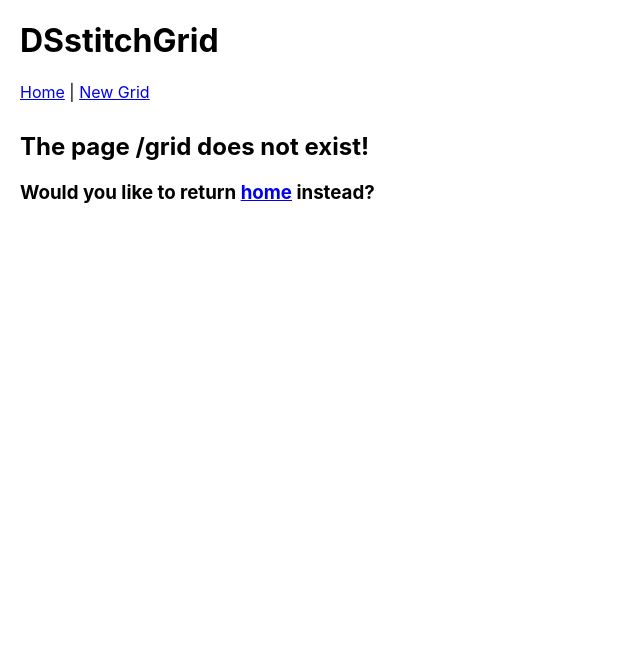
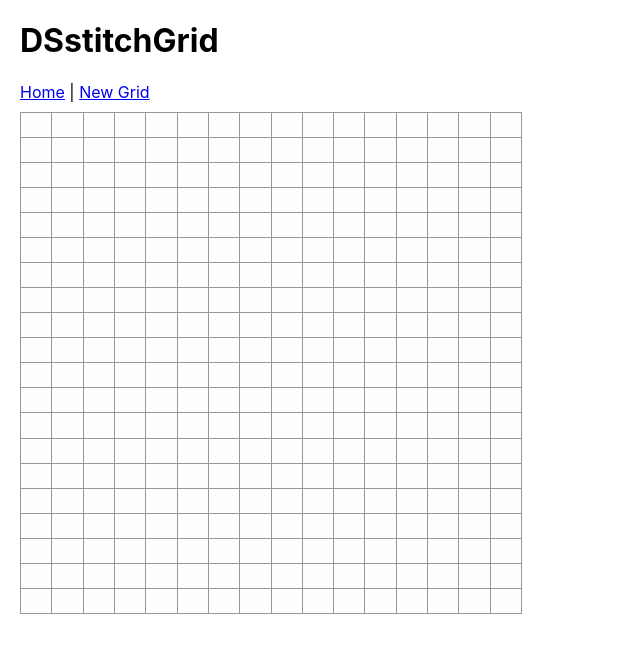
Before and after one commit to TracyRe/stitchgrid-poc, a React (Create React App) app: page /grid in a window 1280 px wide. Shown: the top 652 px of the page, without its empty margins (0-640 px from the left). Built offline with nearby package versions, Linux system fonts and the light colour scheme.

Commit message:
Experiment with grid

```diff
--- a/src/components/App.jsx
+++ b/src/components/App.jsx
@@ -4,6 +4,7 @@ import { v4 } from 'uuid';
 import Error404 from './Error404';
 import Header from './Header';
 import NewGrid from './NewGrid';
+import Grid from './Grid';
 import ThumbnailList from './ThumbnailList';
 import './../index.css';
 
@@ -43,6 +44,8 @@ render() {
             gridList = {this.state.gridList}/>}/>
           <Route path='/newgrid' render={() => <NewGrid
             AddNewGrid = {this.handleAddNewGridToList}/>}/>
+          <Route path='/grid' render={() => <Grid
+            AddNewGrid = {this.handleAddNewGridToList}/>}/>
           <Route component={Error404}/>
         </Switch>
       </Router>
--- a/src/components/Grid.jsx
+++ b/src/components/Grid.jsx
@@ -4,14 +4,11 @@ import PropTypes from 'prop-types';
 
 function Grid(props)  {
   let grid   = {};
-
-  // function newGrid() {
-  //   props.AddNewGrid();
-  // }
+  console.log(props);
 
     function renderBlock() {
-      const st = 16
-      const r = 20
+      let st = 16
+      let r = 20
       let gridarr = [];
 
       for (let j = 0; j < r; j ++) {
@@ -29,8 +26,12 @@ function Grid(props)  {
       gridTemplateRows: 'repeat(20, 1fr)',
       gridGap: '1px 1px',
       alignItems: 'stretch',
-      height: '400px',
-      width: '400px',
+      height: '80vw',
+      width: '80vw',
+      minWidth: '300px',
+      minHeight: '300px',
+      maxWidth: '500px',
+      maxHeight: '500px',
       background: '#999',
       border: '1px solid #999',
     };
--- a/src/components/NewGrid.jsx
+++ b/src/components/NewGrid.jsx
@@ -19,36 +19,21 @@ function NewGrid(props)  {
       for (let j = 0; j < r; j ++) {
         masterArr.push([]);
         for (let i = 0; i < st; i ++) {
-          masterArr[j].push('false');
+          masterArr[j].push(<Block key = {[j,i]} fill = 'false'/>);
         }
       }
       props.AddNewGrid(masterArr);
+      // props.history.push('/');
+      console.log(masterArr);
     }
-
-    // props.history.push('/');
-
-    const gridStyle = {
-      display: 'grid',
-      gridTemplateColumns: 'repeat(16,1fr)',
-      gridTemplateRows: 'repeat(20, 1fr)',
-      gridGap: '1px 1px',
-      alignItems: 'stretch',
-      height: '400px',
-      width: '400px',
-      background: '#999',
-      border: '1px solid #999',
-    };
 
     return (
       <div>
         <form onSubmit = {renderBlock}>
-          Does this branch work?
           <input placeholder='rows' id='r'/>
           <input placeholder='stitches' id='st'/>
           <button type='submit'>Submit</button>
         </form>
-
-
       </div>
     );
   }
```
